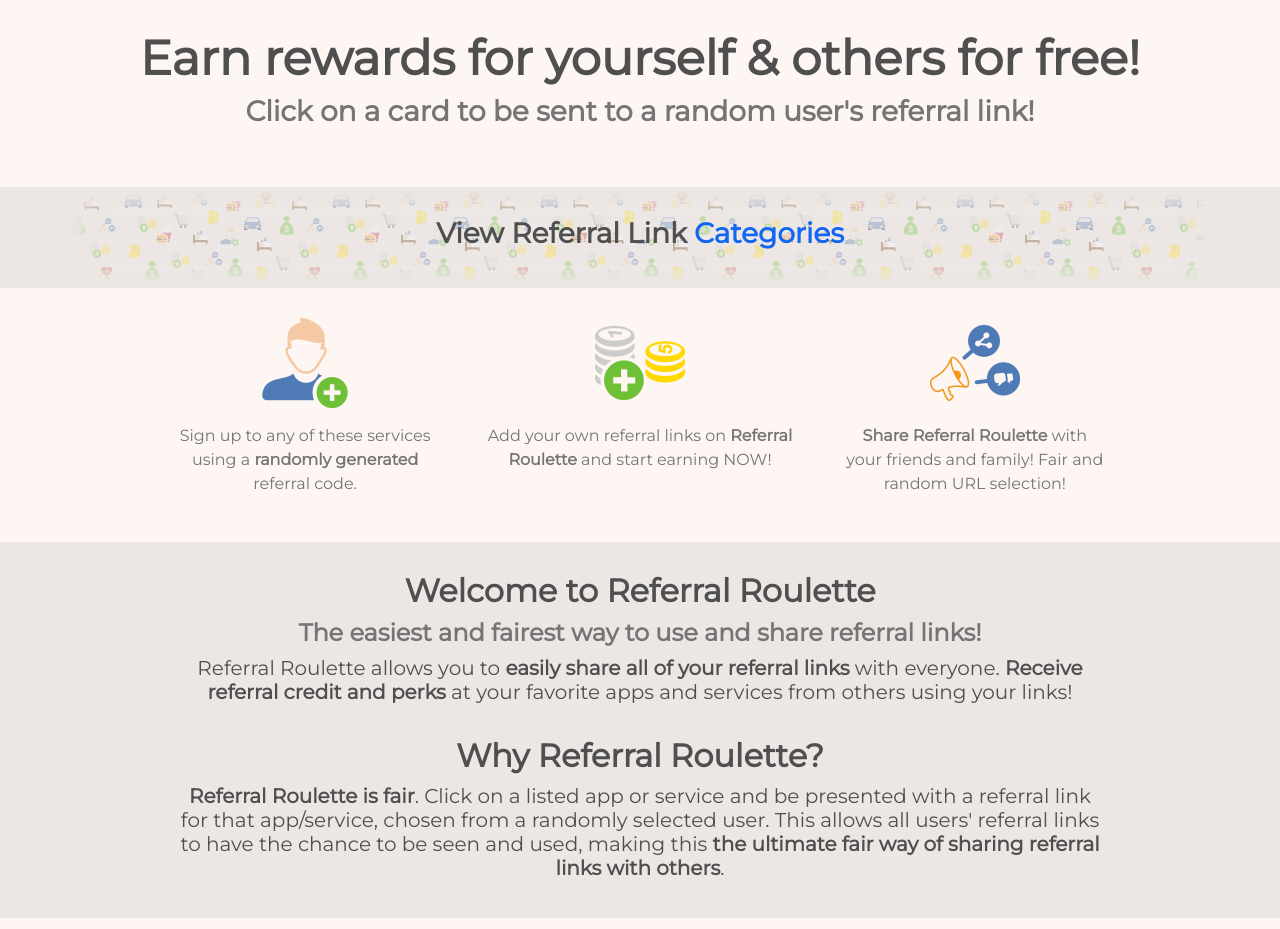
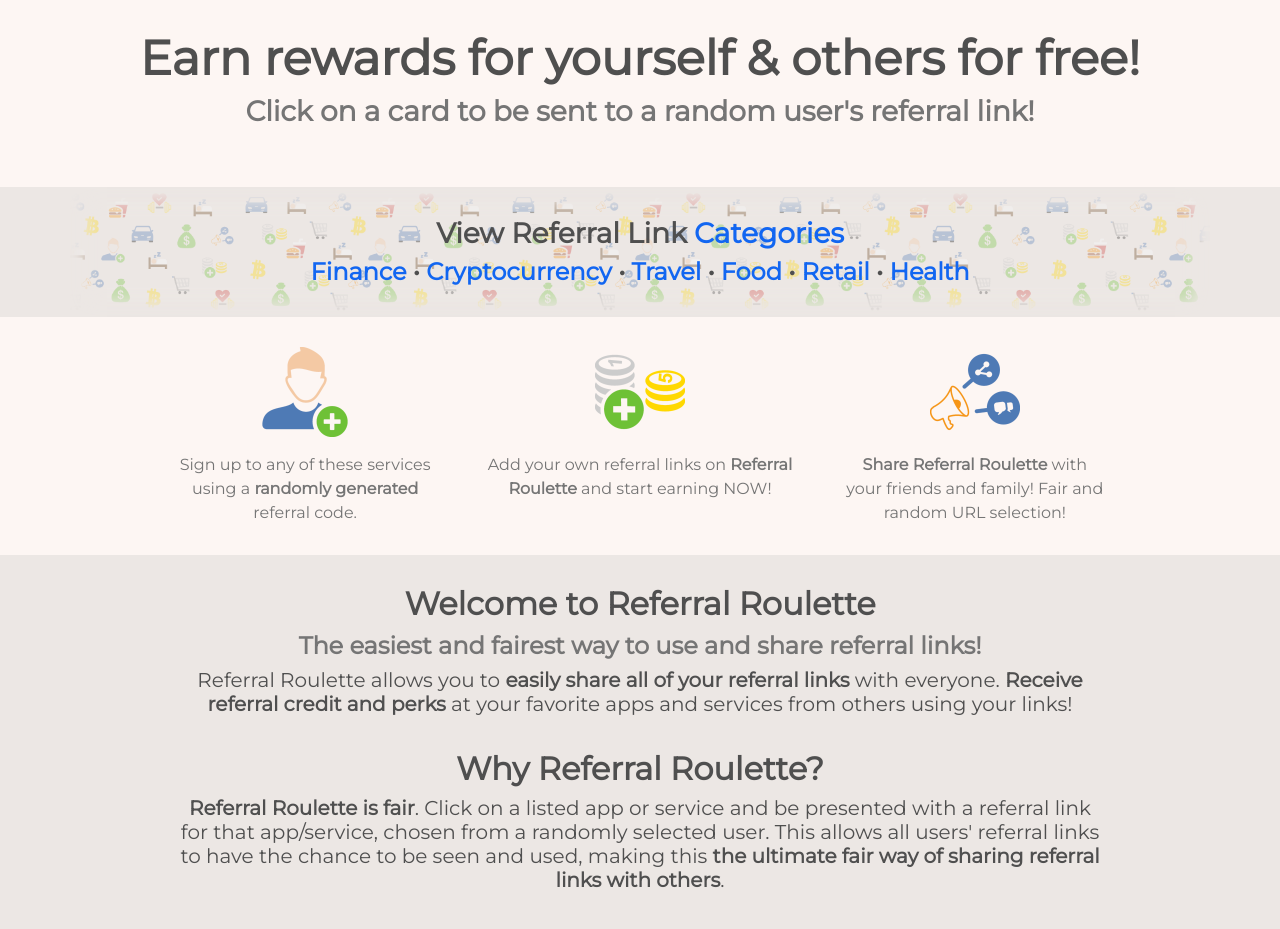
Before and after one commit to vasilzhigilei/ReferralRoulette, a Django app: template referralroulette/templates/index.html in a window 1280 px wide. Shown: the part 132-1061 px from the top of the page. Run offline with Django 3.2, Linux system fonts and the light colour scheme; the template is opened without the code that fills it, so the values that code supplies are empty; parts of the project's set-up code (start-up, migrations or seed data) failed here and were passed over; some libraries are stand-ins or nearby versions.

Commit message:
example categories

```diff
--- a/referralroulette/templates/index.html
+++ b/referralroulette/templates/index.html
@@ -24,6 +24,9 @@
 <div class="bg-sandywhite" style="text-align: center;">
   <div class="container bg-image topbottompadding">
     <h3>View Referral Link <a href="/categories">Categories</a></h3>
+    <h4 style="margin-bottom: 0;">
+      <a href="/categories/finance">Finance</a> &bull; <a href="/categories/cryptocurrency">Cryptocurrency</a> &bull; <a href="/categories/travel">Travel</a> &bull; <a href="/categories/food">Food</a> &bull; <a href="/categories/retail">Retail</a> &bull; <a href="/categories/health">Health</a>
+    </h4>
   </div>
 </div>
 <div class="bg-lightsandywhite">
@@ -33,19 +36,19 @@
         <div class="col-md-3">
           <img src="{% static '/icons/signup_colored_90px.png' %}" alt="Sign up icon" style="margin-bottom: 16px; width: 90px;">
           <div class="caption text-center">
-            <p class="text-muted" style="font-size: 16px; line-height: 24px;">Sign up to any of these services using a <strong>randomly generated</strong> referral code.</p>
+            <p class="text-muted" style="font-size: 16px; line-height: 24px; margin-bottom: 0;">Sign up to any of these services using a <strong>randomly generated</strong> referral code.</p>
           </div>
         </div>
         <div class="col-md-4">
           <img src="{% static '/icons/add-money_colored_90px.png' %}" alt="Earn money icon" style="margin-bottom: 16px; width: 90px;">
           <div class="caption text-center">
-            <p class="text-muted" style="font-size: 16px; line-height: 24px;">Add your own referral links on <strong>Referral Roulette</strong> and start earning NOW!</p>
+            <p class="text-muted" style="font-size: 16px; line-height: 24px; margin-bottom: 0;">Add your own referral links on <strong>Referral Roulette</strong> and start earning NOW!</p>
           </div>
         </div>
         <div class="col-md-3">
           <img src="{% static '/icons/socialshare_colored_90px.png' %}" alt="Social share icon" style="margin-bottom: 16px; width: 90px;">
           <div class="caption text-center">
-            <p class="text-muted" style="font-size: 16px; line-height: 24px;"><strong>Share Referral Roulette</strong> with your friends and family! Fair and random URL selection!</p>
+            <p class="text-muted" style="font-size: 16px; line-height: 24px; margin-bottom: 0;"><strong>Share Referral Roulette</strong> with your friends and family! Fair and random URL selection!</p>
           </div>
         </div>
         <div class="col-md-1"></div>
```
